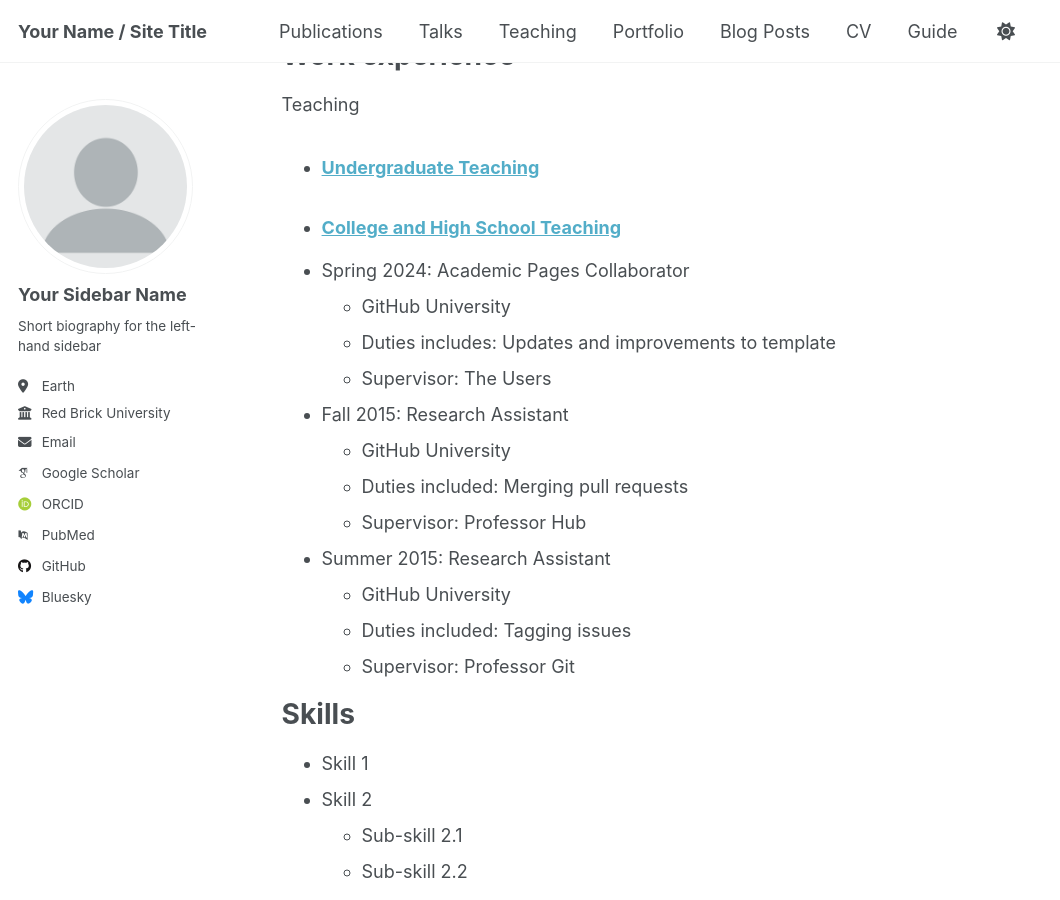
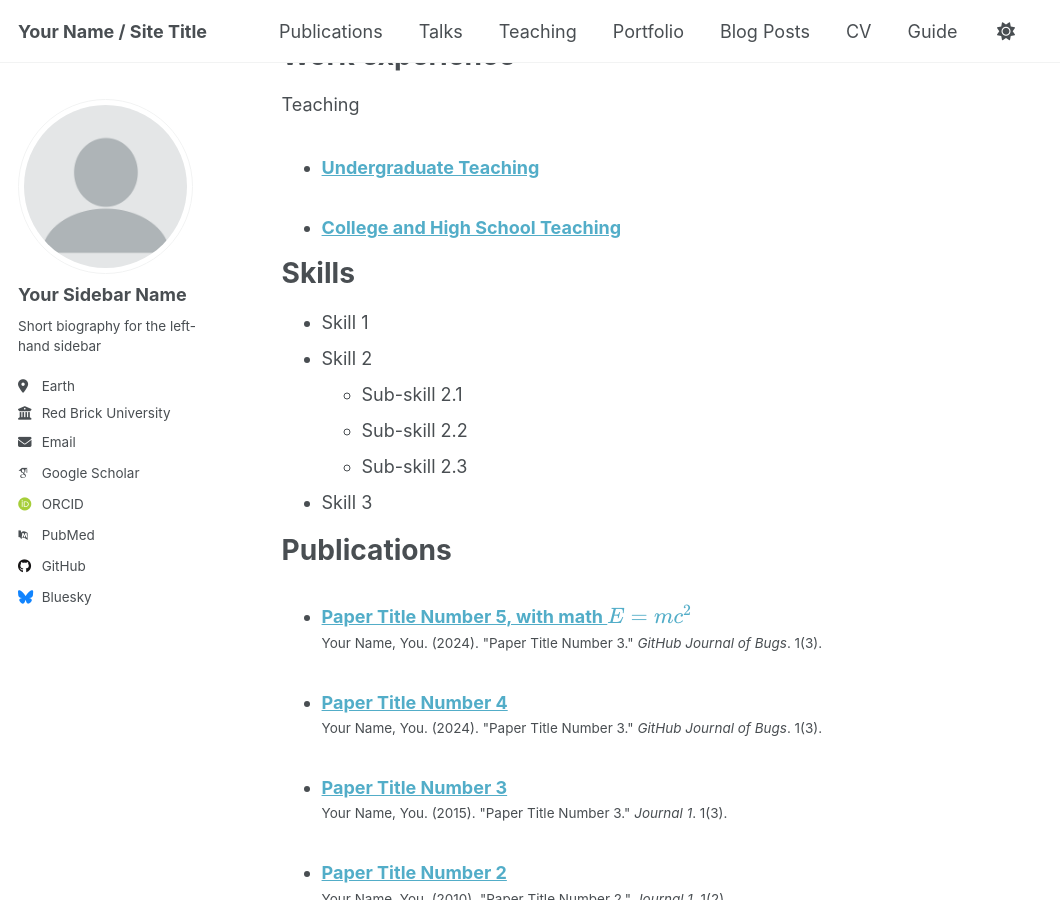
Before and after one commit to magronah/magronah.github.io, a Jekyll site: the page built from _pages/cv.md, in a window 1280 px wide and 900 px high, scrolled down 586 px. Shown: the whole window, without its empty margins (0-1060 px from the left). Built offline with Jekyll 4.4.1, drawn with Linux system fonts in a browser that asks for light colours; some web fonts are replaced.

```diff
--- a/_includes/archive-single.html
+++ b/_includes/archive-single.html
@@ -39,7 +39,7 @@
     {% endif %}
 
         {% if post.collection == 'teaching' %}
-          <p> {{ post.type }}, <i>{{ post.venue }}</i> <!--, {{ post.date | default: "1900-01-01" | date: "%Y" }} --> </p>
+          <p> {{ post.type }} <i>{{ post.venue }}</i> <!--, {{ post.date | default: "1900-01-01" | date: "%Y" }} --> </p>
         {% elsif post.collection == 'publications' %}
           <p>Published in <i>{{ post.venue }}</i>, {{ post.date | default: "1900-01-01" | date: "%Y" }} </p>
         {% elsif post.date %}
--- a/_layouts/single.html
+++ b/_layouts/single.html
@@ -35,7 +35,7 @@ layout: default
         {% endif %}
 
         {% if page.collection == 'teaching' %}
-          <p> {{ page.type }}, <i>{{ page.venue }}</i> <!--, {{ page.date | default: "1900-01-01" | date: "%Y" }} --> </p>
+          <p> {{ page.type }} <i>{{ page.venue }}</i> <!--, {{ page.date | default: "1900-01-01" | date: "%Y" }} --> </p>
         {% elsif page.venue and page.date %}
           <p>Published in <i>{{ page.venue }}</i>, {{ page.date | default: "1900-01-01" | date: "%Y" }} </p>
         {% elsif page.date %}
--- a/_pages/cv.md
+++ b/_pages/cv.md
@@ -35,20 +35,7 @@ Teaching
   <ul>{% for post in site.teaching reversed %}
     {% include archive-single-cv.html %}
   {% endfor %}</ul>
-* Spring 2024: Academic Pages Collaborator
-  * GitHub University
-  * Duties includes: Updates and improvements to template
-  * Supervisor: The Users
 
-* Fall 2015: Research Assistant
-  * GitHub University
-  * Duties included: Merging pull requests
-  * Supervisor: Professor Hub
-
-* Summer 2015: Research Assistant
-  * GitHub University
-  * Duties included: Tagging issues
-  * Supervisor: Professor Git
 
 Skills
 ======
```
Also changed, not shown: _teaching/2014-spring-teaching-1.md (+1 -1 lines).
